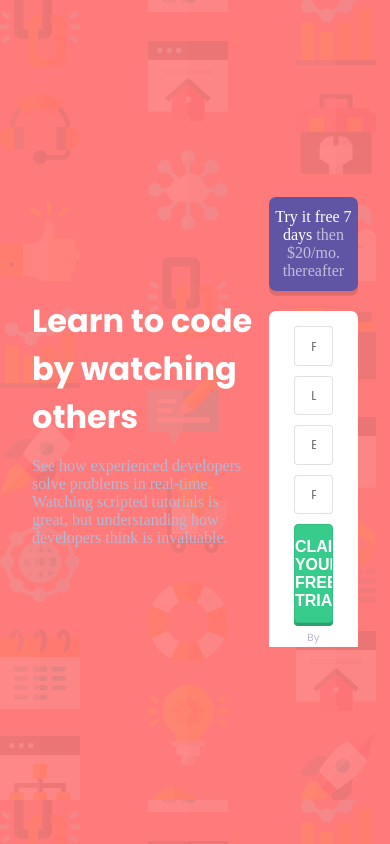
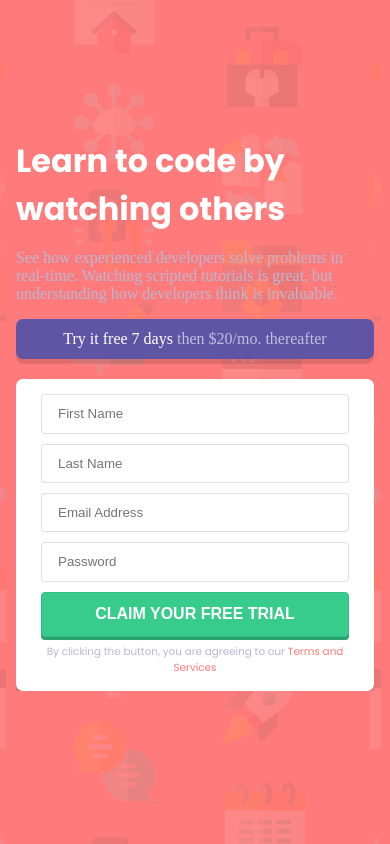
Before and after one commit to kasimugur/intro-component-with-signup-form-master, a React (Vite) app: page / in a window 390 px wide. Built offline with nearby package versions, Linux system fonts and the light colour scheme.

Commit message:
scss and form updated

```diff
--- a/src/components/Form.jsx
+++ b/src/components/Form.jsx
@@ -1,4 +1,4 @@
-import { useEffect, useState } from "react"
+import { useState } from "react"
 
 export default function Form() {
   const [error, setError] = useState({})
--- a/src/css/style.css
+++ /dev/null
@@ -1,86 +0,0 @@
-.App {
-  display: flex;
-  flex-wrap: wrap;
-  align-items: center;
-  justify-content: center;
-  min-height: 100vh;
-  margin: 0 80px;
-}
-.App .container {
-  font-size: 16px;
-  max-width: 400px;
-  max-height: 400vh;
-  margin-left: 35px;
-  margin-bottom: 20px;
-}
-.App .container .box {
-  box-shadow: rgba(5, 5, 5, 0.036) 0px 10px 10px, rgba(0, 0, 0, 0.068) 0px 10px 10px;
-  background-color: hsl(248, 32%, 49%);
-  margin-bottom: 20px;
-  padding: 7px 0;
-  border-radius: 5px;
-}
-.App .container .box p {
-  color: rgba(255, 255, 255, 0.6156862745);
-}
-.App .container .box p span {
-  color: #fff;
-}
-.App .container .form {
-  background-color: #fff;
-  border-radius: 7px;
-  padding: 25px;
-  box-shadow: rgba(5, 5, 5, 0.036) 0px 10px 10px, rgba(0, 0, 0, 0.068) 0px 10px 10px;
-}
-.App .container .form .input-group {
-  margin-bottom: 13px;
-}
-.App .container .form .input-group input {
-  border: 0.5px solid rgba(207, 205, 205, 0.5960784314);
-  padding: 10px 0;
-  border-radius: 6px;
-  width: 100%;
-}
-.App .container .form .input-group .error {
-  color: hsl(0, 100%, 74%);
-  font-size: 12px;
-  margin: 5px 0;
-  text-align: end;
-  display: flex;
-  justify-content: end;
-}
-.App .container .form .input-group .error ::before {
-  content: url("./images/icon-error.svg");
-  font-size: 14px;
-  vertical-align: middle;
-}
-.App .container .form button {
-  box-shadow: rgba(5, 5, 5, 0.036) 0px 10px 10px, rgba(0, 0, 0, 0.068) 0px 10px 10px;
-  border-radius: 5px;
-  background-color: hsl(154, 59%, 51%);
-  padding: 13px;
-  width: 100%;
-  font-size: 16px;
-  color: #fff;
-  cursor: pointer;
-  border: none;
-  margin-bottom: 7px;
-}
-.App .container .form p {
-  color: hsl(246, 25%, 77%);
-}
-.App .container .form p a {
-  color: hsl(0, 100%, 74%);
-}
-.App .header-card {
-  max-width: 400px;
-  color: #fff;
-  margin: 10px 26px 16px 50px;
-}
-.App .header-card h1 {
-  margin-bottom: 16px;
-}
-.App .header-card p {
-  font-size: 16px;
-  color: hsl(246, 25%, 77%);
-}/*# sourceMappingURL=style.css.map */
--- a/src/style.scss
+++ b/src/style.scss
@@ -10,6 +10,7 @@ $mobile-width: 375px;
 // font-weight: 100;
 
 .App {
+  transition: all ease-in 0.3s;
   display: flex;
   align-items: center;
   justify-content: center;
@@ -68,13 +69,14 @@ $mobile-width: 375px;
             }
 
             // border-radius: 4px;
-          &:active,
-          &:focus {
-            border: 2px solid $Red;
+            &:active,
+            &:focus {
+              border: 2px solid $Red;
+            }
+
           }
 
-          }
-          .icons{
+          .icons {
             right: 7px;
             position: absolute;
             top: 7px;
@@ -137,7 +139,7 @@ $mobile-width: 375px;
     h1 {
       font-family: "Poppins", sans-serif;
       font-weight: 700;
-      margin-bottom: 16px;
+      margin-bottom: 1rem;
     }
 
     p {
@@ -148,4 +150,50 @@ $mobile-width: 375px;
 }
 
 
-@media only screen and (min-width: 768px) {}
+@media only screen and (max-width: 768px) {
+
+  .header-card {
+    width: 300px;
+    transition: all ease-in-out 0.3s;
+  }
+
+  .box {
+    padding: 0.5rem 0;
+  }
+}
+
+@media only screen and (max-width: 550px) {
+  #root {
+    background-image: url(./images/bg-intro-mobile.png) !important;
+  }
+*{
+  overflow-y: auto !important;
+}
+  .App {
+    transition: all ease-in-out 0.3s;
+    margin: 0 1rem;
+    flex-direction: column;
+
+    .container {
+      margin-left: 0;
+      margin-bottom: 1rem;
+    }
+  }
+
+  .header-card {
+    width: 100%;
+    text-align: center;
+    margin-bottom: 1rem;
+    overflow-wrap: break-word;
+    align-items: center;
+    margin-bottom: 1rem;
+
+    h1 {
+      font-weight: 400;
+    }
+
+    p {
+      font-size: 0.5rem;
+    }
+  }
+}
```
Also changed, not shown: 1 other file (tests, documents, lock files or other folders).
